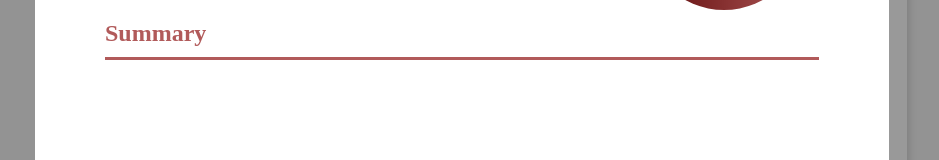
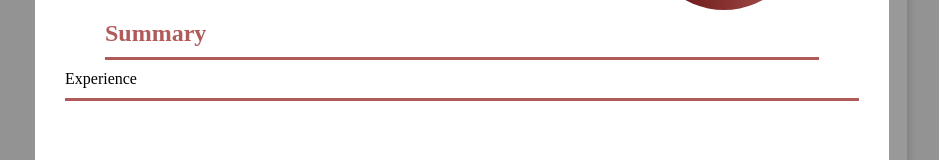
Before and after one commit to mosmn/CV-Application, a React (Create React App) app: page / in a window 1280 px wide. Both pictures are taken after a click on the element 241 px from the left and 58 px from the top of the page. Shown: the part 222-382 px from the top of the page, without its empty margins (178-1117 px from the left). Built offline with nearby package versions, Linux system fonts and the light colour scheme.

Commit message:
added experince to preview

```diff
--- a/src/components/CvForm.js
+++ b/src/components/CvForm.js
@@ -178,6 +178,7 @@ class CvForm extends Component {
               {...generalInfo}
               imagePreviewUrl={imagePreviewUrl}
               summary={summary}
+                experience={experience}
             />
           </div>
         </div>
--- a/src/components/CvPreview.js
+++ b/src/components/CvPreview.js
@@ -10,6 +10,7 @@ const CvPreview = (props) => {
     location,
     imagePreviewUrl,
     summary,
+    experience,
   } = props;
   return (
     <div className="print">
@@ -33,6 +34,20 @@ const CvPreview = (props) => {
         <div className="line"></div>
         <div className="summary-text">{summary}</div>
       </div>
+      <div className="experience-preview">
+        <div className="experience-title">Experience</div>
+        <div className="line"></div>
+        {experience.map((item) => (
+          <div key={item.id}>
+            <div className="job-title-preview">{item.jobTitle}</div>
+            <div className="company-preview">{item.company}</div>
+            <div className="city-preview">{item.city}</div>
+            <div className="from-preview">{item.from}</div>
+            <div className="to-preview">{item.to}</div>
+            <div className="description-preview">{item.description}</div>
+            </div>
+        ))}
+        </div>
     </div>
   );
 };
--- a/src/styles/GeneralInfo.css
+++ b/src/styles/GeneralInfo.css
@@ -5,6 +5,7 @@
   width: 100%;
   padding: 10px;
   border-radius: 10px;
+  border: 1px solid #fff;
 
   &:hover {
     border: 1px solid #b15a5a;
--- a/src/styles/Summary.css
+++ b/src/styles/Summary.css
@@ -12,6 +12,7 @@
   font-size: 1rem;
   line-height: 1.5;
   border-radius: 10px;
+  border: 1px solid #fff;
   background-color: #f8f8f8;
 }
 
```
